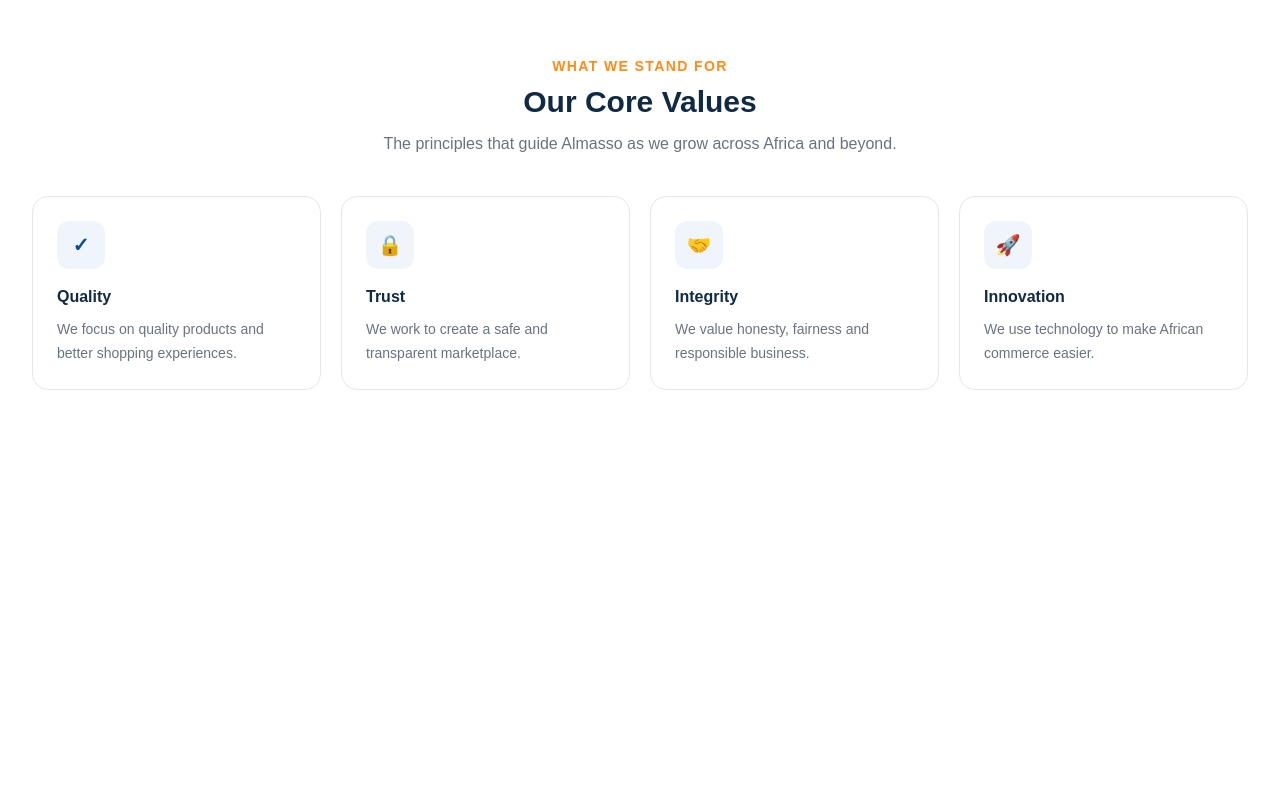
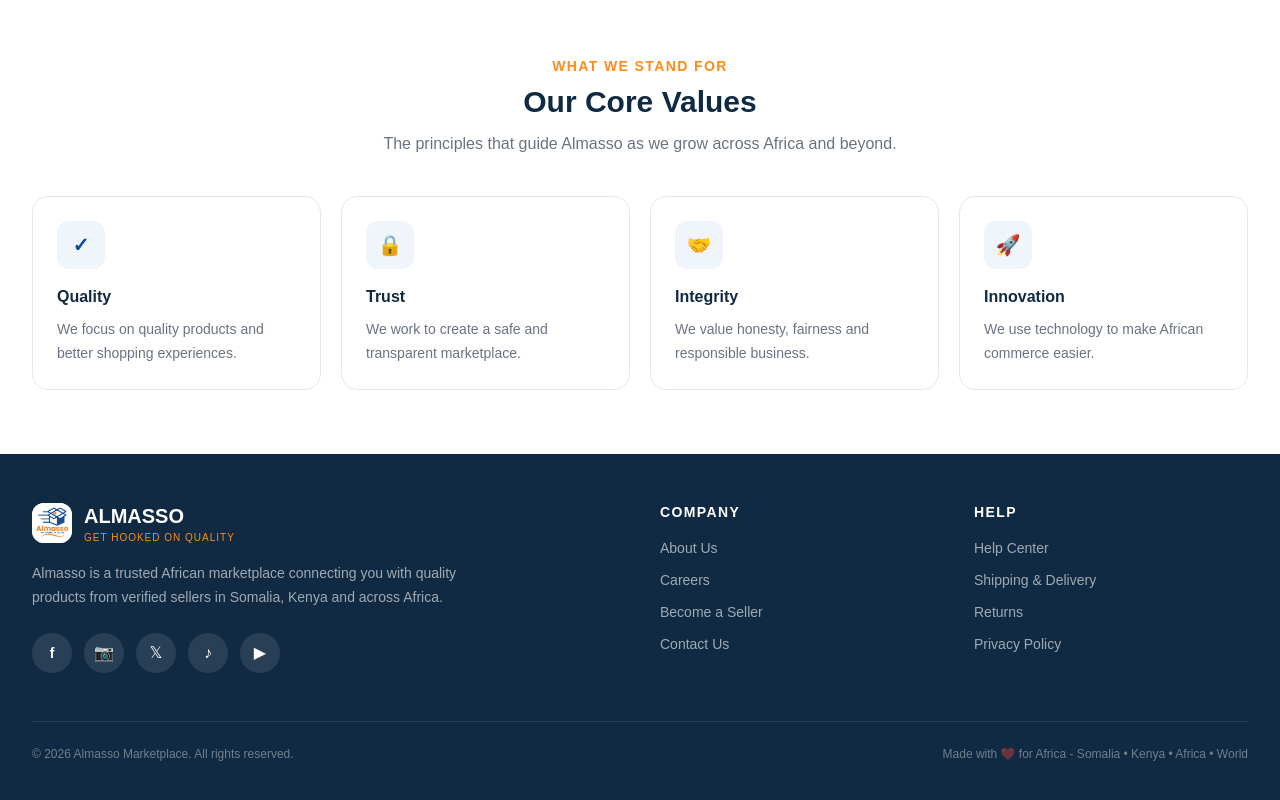
Before and after one commit to alamsso/Almasso, a Next.js app: page / in a window 1280 px wide. Shown: the part 2249-3049 px from the top of the page. Before the commit the page ends 2703 px from the top, so only its background shows below. Built offline with nearby package versions, Linux system fonts and the light colour scheme.

Commit message:
add footer with social media

```diff
--- a/app/page.tsx
+++ b/app/page.tsx
@@ -9,8 +9,7 @@
   {
     eyebrow: "ALMASSO MARKETPLACE",
     title: "Get Hooked on Quality",
-    description:
-      "Discover quality products from trusted sellers in Somalia, Kenya and across Africa.",
+    description: "Discover quality products from trusted sellers in Somalia, Kenya and across Africa.",
     button: "Shop Now",
     bg: BRAND_BLUE,
     accent: BRAND_ORANGE,
@@ -19,8 +18,7 @@
   {
     eyebrow: "QUALITY YOU CAN TRUST",
     title: "Everything You Need in One Place",
-    description:
-      "Shop electronics, fashion, beauty, home essentials, groceries and more.",
+    description: "Shop electronics, fashion, beauty, home essentials, groceries and more.",
     button: "Explore Products",
     bg: "#102A43",
     accent: BRAND_ORANGE,
@@ -29,8 +27,7 @@
   {
     eyebrow: "ALMASSO DELIVERY",
     title: "Shop Today. Get It Delivered.",
-    description:
-      "Simple shopping, secure checkout and reliable delivery built for modern Africa.",
+    description: "Simple shopping, secure checkout and reliable delivery built for modern Africa.",
     button: "Start Shopping",
     bg: BRAND_ORANGE,
     accent: BRAND_BLUE,
@@ -50,52 +47,10 @@
 ];
 
 const products = [
-  {
-    name: "Premium Wireless Headphones",
-    price: "KES 4,999",
-    oldPrice: "KES 6,500",
-    rating: "4.8",
-    reviews: 126,
-    category: "Electronics",
-    badge: "SALE",
-    icon: "🎧",
-  },
-  {
-    name: "Classic Men's Sneakers",
-    price: "KES 3,499",
-    oldPrice: "KES 4,500",
-    rating: "4.7",
-    reviews: 89,
-    category: "Fashion",
-    badge: "20% OFF",
-    icon: "👟",
-  },
-  {
-    name: "Premium Eau de Parfum",
-    price: "KES 4,900",
-    oldPrice: "KES 6,500",
-    rating: "4.9",
-    reviews: 214,
-    category: "Beauty",
-    badge: "HOT",
-    icon: "🧴",
-  },
-  {
-    name: "Smart Watch Pro",
-    price: "KES 5,999",
-    oldPrice: "KES 7,500",
-    rating: "4.6",
-    reviews: 73,
-    category: "Electronics",
-    badge: "NEW",
-    icon: "⌚",
-  },
-];
-
-const vendors = [
-  { name: "Almasso Electronics", category: "Electronics & Gadgets", rating: "4.9", products: "320+ Products", icon: "⚡" },
-  { name: "Almasso Fashion", category: "Fashion & Accessories", rating: "4.8", products: "580+ Products", icon: "👗" },
-  { name: "Almasso Beauty", category: "Beauty & Perfumes", rating: "4.9", products: "240+ Products", icon: "✨" },
+  { name: "Premium Wireless Headphones", price: "KES 4,999", oldPrice: "KES 6,500", rating: "4.8", reviews: 126, category: "Electronics", badge: "SALE", icon: "🎧" },
+  { name: "Classic Men's Sneakers", price: "KES 3,499", oldPrice: "KES 4,500", rating: "4.7", reviews: 89, category: "Fashion", badge: "20% OFF", icon: "👟" },
+  { name: "Premium Eau de Parfum", price: "KES 4,900", oldPrice: "KES 6,500", rating: "4.9", reviews: 214, category: "Beauty", badge: "HOT", icon: "🧴" },
+  { name: "Smart Watch Pro", price: "KES 5,999", oldPrice: "KES 7,500", rating: "4.6", reviews: 73, category: "Electronics", badge: "NEW", icon: "⌚" },
 ];
 
 const values = [
@@ -120,6 +75,7 @@
 
   return (
     <main className="min-h-screen bg-[#F7F9FC] text-[#102A43]">
+      {/* TOP BAR */}
       <div className="bg-[#0E4B9C] text-white">
         <div className="mx-auto flex max-w-7xl items-center justify-between px-4 py-2 text-xs sm:px-6 lg:px-8">
           <p className="hidden sm:block">Welcome to Almasso Marketplace — Get Hooked on Quality.</p>
@@ -132,10 +88,10 @@
         </div>
       </div>
 
+      {/* HEADER */}
       <header className="sticky top-0 z-50 border-b border-gray-200 bg-white shadow-sm">
         <div className="mx-auto max-w-7xl px-4 sm:px-6 lg:px-8">
           <div className="flex min-h-20 items-center gap-4 py-3">
-            {/* LOGO - WAXAA HALKAN LOGO-GA LAGU BEDELAAY */}
             <a href="/" className="flex shrink-0 items-center gap-2">
               <img src="/logo.png" alt="Almasso Logo" className="h-11 w-11 rounded-xl object-contain shadow-sm bg-white" />
               <div className="hidden sm:block">
@@ -143,26 +99,17 @@
                 <div className="text-[9px] font-semibold tracking-widest text-[#FF8C1A]">GET HOOKED ON QUALITY</div>
               </div>
             </a>
-
             <div className="relative flex-1">
-              <input
-                value={search}
-                onChange={(e) => setSearch(e.target.value)}
-                type="search"
-                placeholder="Search products, brands and categories..."
-                className="h-12 w-full rounded-xl border border-gray-200 bg-[#F7F9FC] pl-12 pr-24 text-sm outline-none transition focus:border-[#0E4B9C] focus:bg-white"
-              />
+              <input value={search} onChange={(e) => setSearch(e.target.value)} type="search" placeholder="Search products, brands and categories..." className="h-12 w-full rounded-xl border border-gray-200 bg-[#F7F9FC] pl-12 pr-24 text-sm outline-none transition focus:border-[#0E4B9C] focus:bg-white" />
               <span className="absolute left-4 top-1/2 -translate-y-1/2 text-xl text-gray-400">⌕</span>
               <button className="absolute right-1 top-1 h-10 rounded-lg bg-[#FF8C1A] px-5 text-sm font-bold text-white transition hover:bg-[#E97805]">Search</button>
             </div>
-
             <div className="hidden items-center gap-5 lg:flex">
               <button className="text-sm font-semibold hover:text-[#0E4B9C]">♡ <span className="ml-1">Wishlist</span></button>
               <button className="text-sm font-semibold hover:text-[#0E4B9C]">👤 <span className="ml-1">Account</span></button>
               <button className="relative text-xl">🛒<span className="absolute -right-2 -top-2 flex h-5 w-5 items-center justify-center rounded-full bg-[#FF8C1A] text-[10px] font-bold text-white">0</span></button>
             </div>
           </div>
-
           <nav className="hidden h-12 items-center gap-8 md:flex">
             <button className="flex items-center gap-2 font-bold text-[#0E4B9C]">☰ Categories</button>
             <a href="#" className="font-medium hover:text-[#0E4B9C]">Home</a>
@@ -175,6 +122,7 @@
         </div>
       </header>
 
+      {/* HERO */}
       <section className="relative overflow-hidden">
         <div className="relative min-h-[440px] transition-colors duration-700" style={{ backgroundColor: banner.bg }}>
           <div className="mx-auto grid min-h-[440px] max-w-7xl items-center gap-10 px-6 py-14 lg:grid-cols-2 lg:px-8">
@@ -206,6 +154,7 @@
         </div>
       </section>
 
+      {/* TRUST STRIP */}
       <section className="border-b border-gray-200 bg-white">
         <div className="mx-auto grid max-w-7xl grid-cols-2 divide-x divide-gray-200 sm:grid-cols-4">
           {[ ["🚚", "Reliable Delivery", "Across our markets"], ["🔒", "Secure Shopping", "Protected checkout"], ["✓", "Trusted Sellers", "Quality marketplace"], ["↩", "Customer Support", "We are here to help"] ].map(([icon, title, text]) => (
@@ -217,6 +166,7 @@
         </div>
       </section>
 
+      {/* CATEGORIES */}
       <section className="mx-auto max-w-7xl px-4 py-14 sm:px-6 lg:px-8">
         <div className="mb-7 flex items-end justify-between">
           <div><p className="text-sm font-bold uppercase tracking-widest text-[#FF8C1A]">Explore</p><h2 className="mt-1 text-2xl font-black sm:text-3xl">Shop by Category</h2></div>
@@ -233,6 +183,7 @@
         </div>
       </section>
 
+      {/* PRODUCTS */}
       <section className="bg-white py-14">
         <div className="mx-auto max-w-7xl px-4 sm:px-6 lg:px-8">
           <div className="mb-7 flex items-end justify-between">
@@ -260,6 +211,7 @@
         </div>
       </section>
 
+      {/* VISION + MISSION */}
       <section className="bg-[#F7F9FC] py-16">
         <div className="mx-auto max-w-7xl px-4 sm:px-6 lg:px-8">
           <div className="grid gap-6 lg:grid-cols-2">
@@ -279,6 +231,7 @@
         </div>
       </section>
 
+      {/* CORE VALUES */}
       <section className="bg-white py-16">
         <div className="mx-auto max-w-7xl px-4 sm:px-6 lg:px-8">
           <div className="mx-auto mb-10 max-w-2xl text-center">
@@ -297,6 +250,58 @@
           </div>
         </div>
       </section>
+
+      {/* ============ FOOTER - QEYBTA HOOSE EE SOCIAL MEDIA ============ */}
+      <footer className="bg-[#102A43] text-white">
+        <div className="mx-auto max-w-7xl px-4 py-12 sm:px-6 lg:px-8">
+          <div className="grid gap-10 lg:grid-cols-4">
+            <div className="lg:col-span-2">
+              <div className="flex items-center gap-3">
+                <img src="/logo.png" alt="Almasso" className="h-10 w-10 rounded-xl bg-white object-contain" />
+                <div>
+                  <div className="text-xl font-black">ALMASSO</div>
+                  <div className="text-[10px] tracking-widest text-[#FF8C1A]">GET HOOKED ON QUALITY</div>
+                </div>
+              </div>
+              <p className="mt-4 max-w-md text-sm leading-6 text-white/60">
+                Almasso is a trusted African marketplace connecting you with quality products from verified sellers in Somalia, Kenya and across Africa.
+              </p>
+              <div className="mt-6 flex gap-3">
+                <a href="https://facebook.com" target="_blank" className="flex h-10 w-10 items-center justify-center rounded-full bg-white/10 text-sm font-black transition hover:bg-[#FF8C1A]">f</a>
+                <a href="https://instagram.com" target="_blank" className="flex h-10 w-10 items-center justify-center rounded-full bg-white/10 transition hover:bg-[#FF8C1A]">📷</a>
+                <a href="https://x.com" target="_blank" className="flex h-10 w-10 items-center justify-center rounded-full bg-white/10 transition hover:bg-[#FF8C1A]">𝕏</a>
+                <a href="https://tiktok.com" target="_blank" className="flex h-10 w-10 items-center justify-center rounded-full bg-white/10 transition hover:bg-[#FF8C1A]">♪</a>
+                <a href="https://youtube.com" target="_blank" className="flex h-10 w-10 items-center justify-center rounded-full bg-white/10 transition hover:bg-[#FF8C1A]">▶</a>
+              </div>
+            </div>
+
+            <div>
+              <h4 className="text-sm font-black uppercase tracking-widest">Company</h4>
+              <div className="mt-4 flex flex-col gap-3 text-sm text-white/60">
+                <a href="#" className="hover:text-white">About Us</a>
+                <a href="#" className="hover:text-white">Careers</a>
+                <a href="#" className="hover:text-white">Become a Seller</a>
+                <a href="#" className="hover:text-white">Contact Us</a>
+              </div>
+            </div>
+
+            <div>
+              <h4 className="text-sm font-black uppercase tracking-widest">Help</h4>
+              <div className="mt-4 flex flex-col gap-3 text-sm text-white/60">
+                <a href="#" className="hover:text-white">Help Center</a>
+                <a href="#" className="hover:text-white">Shipping & Delivery</a>
+                <a href="#" className="hover:text-white">Returns</a>
+                <a href="#" className="hover:text-white">Privacy Policy</a>
+              </div>
+            </div>
+          </div>
+
+          <div className="mt-12 flex flex-col items-center justify-between gap-3 border-t border-white/10 pt-6 text-xs text-white/40 sm:flex-row">
+            <p>© 2026 Almasso Marketplace. All rights reserved.</p>
+            <p>Made with ❤️ for Africa - Somalia • Kenya • Africa • World</p>
+          </div>
+        </div>
+      </footer>
     </main>
   );
 }
```
